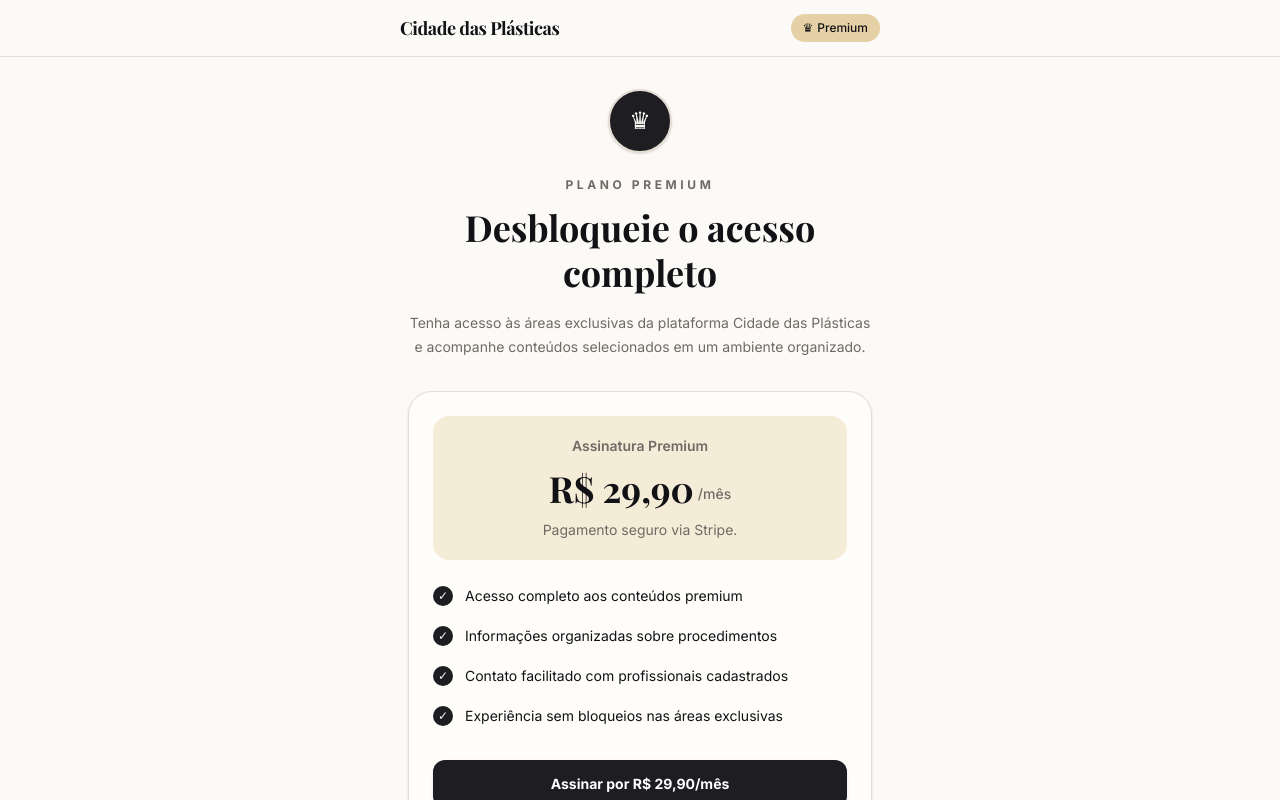
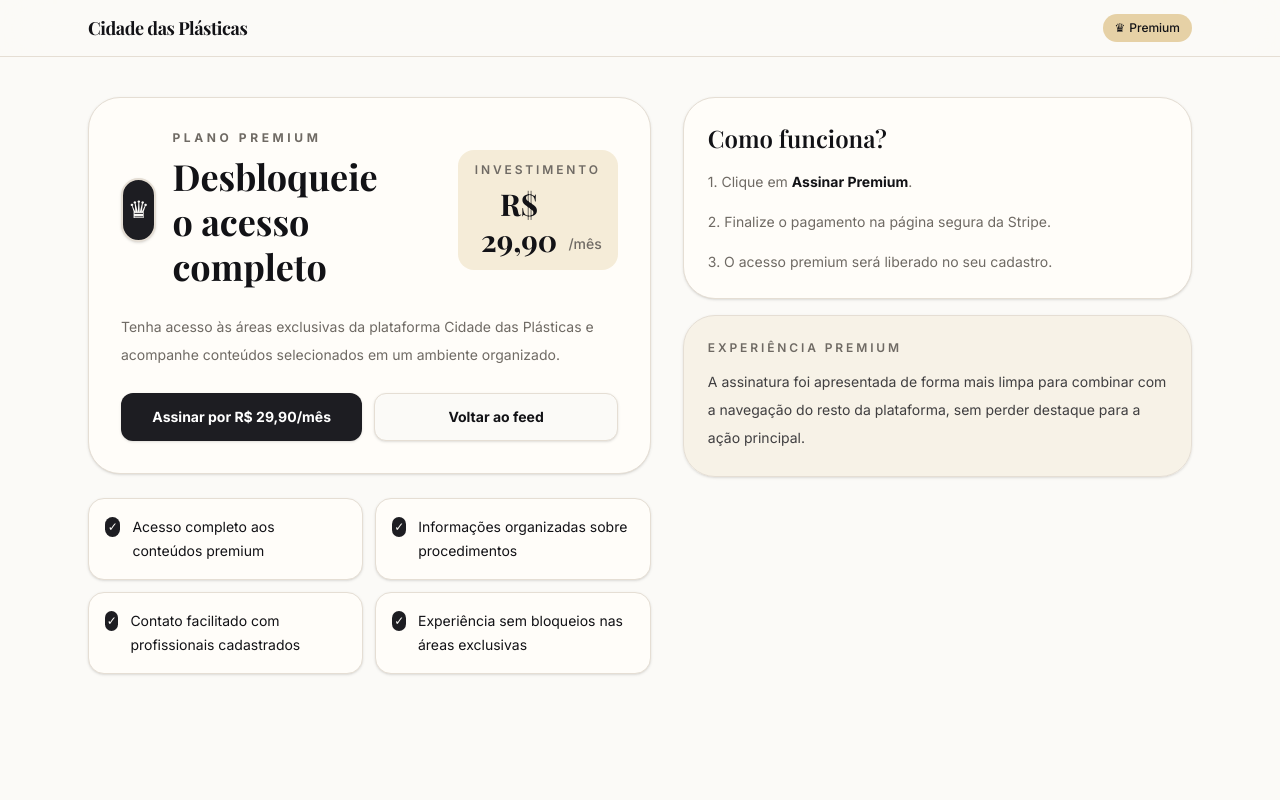
Before and after one commit to LeandroSatsuki/Uba-Cidade-Das-Plasticas, a Next.js app: page /premium in a window 1280 px wide. Shown: the top 800 px of the page. Built offline with nearby package versions, Linux system fonts and the light colour scheme.

Commit message:
feat: improve remaining desktop landing pages

```diff
--- a/src/app/premium/page.tsx
+++ b/src/app/premium/page.tsx
@@ -16,7 +16,7 @@
   return (
     <main className="min-h-screen bg-background text-foreground">
       <header className="sticky top-0 z-50 border-b border-border bg-background/90 backdrop-blur-xl">
-        <div className="mx-auto flex h-14 max-w-lg items-center justify-between px-4">
+        <div className="mx-auto flex h-14 max-w-6xl items-center justify-between px-4 lg:px-6">
           <Link href="/feed" className="font-heading text-lg font-bold tracking-tight">
             Cidade das Plásticas
           </Link>
@@ -31,77 +31,85 @@
         </div>
       </header>
 
-      <section className="mx-auto max-w-lg px-6 pb-24 pt-8">
-        <div className="mb-8 text-center">
-          <div className="mx-auto mb-6 flex h-16 w-16 items-center justify-center rounded-full border-2 border-border bg-primary text-primary-foreground shadow-sm">
+      <section className="mx-auto max-w-6xl px-4 pb-24 pt-8 lg:px-6 lg:pb-12 lg:pt-10">
+        <div className="grid gap-8 lg:grid-cols-[minmax(0,1.05fr)_minmax(320px,0.95fr)]">
+          <div className="space-y-6">
+            <div className="rounded-[2rem] border border-border bg-card p-6 shadow-sm lg:p-8">
+              <div className="mb-6 flex flex-col gap-4 sm:flex-row sm:items-center sm:justify-between">
+                <div className="flex items-center gap-4">
+                  <div className="flex h-16 w-16 items-center justify-center rounded-full border-2 border-border bg-primary text-primary-foreground shadow-sm">
                     <span className="text-2xl" aria-hidden="true">
                       ♛
                     </span>
                   </div>
 
+                  <div>
                     <p className="text-xs font-bold uppercase tracking-[0.3em] text-muted-foreground">
                       Plano Premium
                     </p>
-
-          <h1 className="mt-3 font-heading text-4xl font-bold leading-tight">
+                    <h1 className="mt-2 font-heading text-4xl font-bold leading-tight text-balance">
                       Desbloqueie o acesso completo
                     </h1>
-
-          <p className="mt-4 text-sm leading-6 text-muted-foreground">
-            Tenha acesso às áreas exclusivas da plataforma Cidade das Plásticas
-            e acompanhe conteúdos selecionados em um ambiente organizado.
-          </p>
+                  </div>
                 </div>
 
-        <div className="rounded-3xl border border-border bg-card p-6 shadow-sm">
-          <div className="rounded-2xl bg-accent/40 p-5 text-center">
-            <p className="text-sm font-semibold text-muted-foreground">
-              Assinatura Premium
+                <div className="rounded-2xl bg-accent/40 px-4 py-3 text-center sm:min-w-40">
+                  <p className="text-xs font-semibold uppercase tracking-[0.24em] text-muted-foreground">
+                    Investimento
                   </p>
-
-            <div className="mt-3 flex items-end justify-center gap-1">
-              <span className="font-heading text-4xl font-bold">
+                  <div className="mt-2 flex items-end justify-center gap-1">
+                    <span className="font-heading text-3xl font-bold">
                       {PREMIUM_PRICE}
                     </span>
                     <span className="pb-1 text-sm font-medium text-muted-foreground">
                       {PREMIUM_PERIOD}
                     </span>
                   </div>
-
-            <p className="mt-3 text-sm text-muted-foreground">
-              Pagamento seguro via Stripe.
-            </p>
+                </div>
               </div>
 
-          <div className="mt-6 space-y-4">
+              <p className="max-w-2xl text-sm leading-7 text-muted-foreground">
+                Tenha acesso às áreas exclusivas da plataforma Cidade das Plásticas
+                e acompanhe conteúdos selecionados em um ambiente organizado.
+              </p>
+
+              <div className="mt-6 flex flex-col gap-3 sm:flex-row">
+                <a
+                  href={STRIPE_PAYMENT_LINK}
+                  target="_blank"
+                  rel="noreferrer"
+                  className="flex h-12 items-center justify-center rounded-xl bg-primary px-4 text-sm font-bold !text-white shadow-sm transition hover:opacity-90 sm:flex-1"
+                >
+                  Assinar por {PREMIUM_PRICE}
+                  {PREMIUM_PERIOD}
+                </a>
+
+                <Link
+                  href="/feed"
+                  className="flex h-12 items-center justify-center rounded-xl border border-border bg-background px-4 text-sm font-bold shadow-sm transition hover:bg-muted sm:flex-1"
+                >
+                  Voltar ao feed
+                </Link>
+              </div>
+            </div>
+
+            <div className="grid gap-3 sm:grid-cols-2">
               {benefits.map((benefit) => (
-              <div key={benefit} className="flex items-start gap-3">
+                <div key={benefit} className="rounded-2xl border border-border bg-card p-4 shadow-sm">
+                  <div className="flex items-start gap-3">
                     <span className="mt-0.5 flex h-5 w-5 items-center justify-center rounded-full bg-primary text-xs text-primary-foreground">
                       ✓
                     </span>
                     <p className="text-sm leading-6">{benefit}</p>
                   </div>
+                </div>
               ))}
             </div>
-
-          <a
-            href={STRIPE_PAYMENT_LINK}
-            target="_blank"
-            rel="noreferrer"
-            className="mt-8 flex h-12 w-full items-center justify-center rounded-xl bg-primary px-4 text-sm font-bold !text-white shadow-sm transition hover:opacity-90"
-          >
-            Assinar por {PREMIUM_PRICE}
-            {PREMIUM_PERIOD}
-          </a>
-
-          <p className="mt-4 text-center text-xs leading-5 text-muted-foreground">
-            Após o pagamento, seu acesso será vinculado ao cadastro usado na
-            plataforma.
-          </p>
           </div>
 
-        <div className="mt-6 rounded-2xl border border-border bg-card p-5">
-          <h2 className="font-heading text-xl font-semibold">
+          <aside className="space-y-4 lg:sticky lg:top-24 lg:self-start">
+            <div className="rounded-[2rem] border border-border bg-card p-6 shadow-sm">
+              <h2 className="font-heading text-2xl font-semibold">
                 Como funciona?
               </h2>
 
@@ -117,6 +125,19 @@
                 </p>
               </div>
             </div>
+
+            <div className="rounded-[2rem] border border-border bg-accent/20 p-6 shadow-sm">
+              <p className="text-xs font-semibold uppercase tracking-[0.24em] text-muted-foreground">
+                Experiência premium
+              </p>
+              <p className="mt-3 text-sm leading-7 text-foreground/80">
+                A assinatura foi apresentada de forma mais limpa para combinar com
+                a navegação do resto da plataforma, sem perder destaque para a ação
+                principal.
+              </p>
+            </div>
+          </aside>
+        </div>
       </section>
 
       <BottomNav />
--- a/src/components/educational-guide.tsx
+++ b/src/components/educational-guide.tsx
@@ -216,7 +216,7 @@
   return (
     <main className="min-h-screen bg-background text-foreground">
       <header className="sticky top-0 z-30 border-b border-[#ece7de] bg-[#fbfaf7]/95 backdrop-blur-xl">
-        <div className="mx-auto flex h-14 max-w-[480px] items-center justify-between px-4">
+        <div className="mx-auto flex h-14 max-w-6xl items-center justify-between px-4 lg:px-6">
           <Link href="/" className="font-heading text-[1.05rem] font-bold tracking-tight text-[#16161a]">
             Cidade das Plásticas
           </Link>
@@ -231,16 +231,45 @@
         </div>
       </header>
 
-      <section className="mx-auto max-w-[480px] px-4 pb-24 pt-6">
-        <div className="mb-8">
-          <h1 className="font-heading text-4xl font-bold leading-[1.05] text-[#17171c]">
-            Guia Educativo
+      <section className="mx-auto max-w-6xl px-4 pb-24 pt-6 lg:px-6 lg:pb-12 lg:pt-8">
+        <div className="grid gap-8 lg:grid-cols-[320px_minmax(0,1fr)]">
+          <aside className="space-y-4 lg:sticky lg:top-24 lg:self-start">
+            <div className="rounded-3xl border border-[#e1ddd5] bg-white p-6 shadow-sm">
+              <p className="text-xs font-semibold uppercase tracking-[0.3em] text-[#8b8b97]">
+                Guia educativo
+              </p>
+              <h1 className="mt-3 font-heading text-4xl font-bold leading-[1.05] text-[#17171c]">
+                Conteúdo claro para decidir com segurança.
               </h1>
-          <p className="mt-3 max-w-[30rem] text-[1.02rem] leading-7 text-[#767683]">
+              <p className="mt-4 text-[1.02rem] leading-7 text-[#767683]">
                 Tudo o que você precisa saber sobre cirurgia plástica, do preparo à
                 recuperação.
               </p>
+
+              <div className="mt-6 space-y-3">
+                <div className="rounded-2xl bg-[#fbfaf7] px-4 py-3 text-sm leading-6 text-[#47474f]">
+                  Revisão simples de dúvidas frequentes e orientações práticas.
                 </div>
+                <div className="rounded-2xl bg-[#fbfaf7] px-4 py-3 text-sm leading-6 text-[#47474f]">
+                  Estrutura pensada para leitura rápida no mobile e mais rica no desktop.
+                </div>
+                <div className="rounded-2xl bg-[#fbfaf7] px-4 py-3 text-sm leading-6 text-[#47474f]">
+                  Acesso premium destacado para quem quer navegar com mais profundidade.
+                </div>
+              </div>
+            </div>
+
+            <div className="rounded-3xl border border-[#e1ddd5] bg-[#f8f4ed] p-6 shadow-sm">
+              <p className="text-xs font-semibold uppercase tracking-[0.3em] text-[#8b8b97]">
+                Destaques rápidos
+              </p>
+              <div className="mt-4 space-y-3 text-sm leading-6 text-[#47474f]">
+                <p>• Certificação e critérios básicos de escolha.</p>
+                <p>• Perguntas essenciais antes da cirurgia.</p>
+                <p>• Preparo, recuperação e pós-operatório.</p>
+              </div>
+            </div>
+          </aside>
 
           <div className="space-y-3">
             {sections.map((section) => (
@@ -260,6 +289,7 @@
               </details>
             ))}
           </div>
+        </div>
       </section>
 
       <BottomNav />
--- a/src/components/home-landing.tsx
+++ b/src/components/home-landing.tsx
@@ -5,7 +5,7 @@
   return (
     <main className="min-h-screen bg-background text-foreground">
       <header className="sticky top-0 z-50 border-b border-border bg-background/90 backdrop-blur-xl">
-        <div className="mx-auto flex h-14 max-w-lg items-center justify-between px-4">
+        <div className="mx-auto flex h-14 max-w-6xl items-center justify-between px-4 lg:px-6">
           <Link href="/" className="font-heading text-lg font-bold tracking-tight">
             Cidade das Plásticas
           </Link>
@@ -20,33 +20,66 @@
         </div>
       </header>
 
-      <section className="mx-auto flex min-h-[calc(100vh-3.5rem)] max-w-lg flex-col px-6 pb-24 pt-10">
-        <div className="flex flex-1 flex-col justify-center">
-          <div className="mb-8 flex justify-center">
+      <section className="mx-auto min-h-[calc(100vh-3.5rem)] max-w-6xl px-4 pb-24 pt-8 lg:px-6 lg:pb-10 lg:pt-12">
+        <div className="grid items-center gap-8 lg:grid-cols-[minmax(0,1.06fr)_minmax(320px,0.94fr)]">
+          <div className="space-y-8">
+            <div className="space-y-6 text-center lg:text-left">
+              <div className="flex justify-center lg:justify-start">
                 <div className="flex h-20 w-20 items-center justify-center rounded-full border-2 border-border bg-primary text-primary-foreground shadow-sm">
                   <span className="font-heading text-lg font-bold">UBÁ</span>
                 </div>
               </div>
 
-          <div className="text-center">
+              <div className="space-y-4">
                 <p className="text-xs font-bold uppercase tracking-[0.3em] text-muted-foreground">
-              Plataforma Premium
+                  Plataforma premium
                 </p>
 
-            <h1 className="mt-4 font-heading text-4xl font-bold leading-tight">
+                <h1 className="font-heading text-4xl font-bold leading-tight text-balance sm:text-5xl lg:text-6xl">
                   Cidade das Plásticas
                 </h1>
 
-            <p className="mt-4 text-sm leading-6 text-muted-foreground">
+                <p className="mx-auto max-w-2xl text-sm leading-7 text-muted-foreground lg:mx-0 lg:text-[0.98rem]">
                   Uma plataforma centralizando informações, conteúdos e perfis de
-              profissionais da área de cirurgia plástica e estética em Ubá.
+                  profissionais da área de cirurgia plástica e estética em Ubá —
+                  com navegação mais limpa, moderna e organizada.
+                </p>
+              </div>
+            </div>
+
+            <div className="grid gap-3 sm:grid-cols-3">
+              <div className="rounded-2xl border border-border bg-card p-4 shadow-sm">
+                <p className="text-xs font-semibold uppercase tracking-[0.24em] text-muted-foreground">
+                  Conteúdos
+                </p>
+                <p className="mt-2 text-sm leading-6 text-foreground/80">
+                  Informações selecionadas para orientar a jornada do paciente.
                 </p>
               </div>
 
-          <div className="mt-9 space-y-3">
+              <div className="rounded-2xl border border-border bg-card p-4 shadow-sm">
+                <p className="text-xs font-semibold uppercase tracking-[0.24em] text-muted-foreground">
+                  Profissionais
+                </p>
+                <p className="mt-2 text-sm leading-6 text-foreground/80">
+                  Perfis organizados, com acesso rápido ao contato.
+                </p>
+              </div>
+
+              <div className="rounded-2xl border border-border bg-card p-4 shadow-sm">
+                <p className="text-xs font-semibold uppercase tracking-[0.24em] text-muted-foreground">
+                  Premium
+                </p>
+                <p className="mt-2 text-sm leading-6 text-foreground/80">
+                  Áreas exclusivas e experiência aprimorada para assinantes.
+                </p>
+              </div>
+            </div>
+
+            <div className="flex flex-col gap-3 sm:flex-row">
               <Link
                 href="/login"
-              className="flex h-12 w-full items-center justify-center rounded-xl bg-primary px-4 text-sm font-bold text-primary-foreground shadow-sm transition hover:opacity-90"
+                className="flex h-12 items-center justify-center rounded-xl bg-primary px-4 text-sm font-bold text-primary-foreground shadow-sm transition hover:opacity-90 sm:flex-1"
                 style={{ color: "#fff" }}
               >
                 Criar conta grátis
@@ -54,30 +87,72 @@
 
               <Link
                 href="/feed"
-              className="flex h-12 w-full items-center justify-center rounded-xl border border-border bg-card px-4 text-sm font-bold shadow-sm transition hover:bg-muted"
+                className="flex h-12 items-center justify-center rounded-xl border border-border bg-card px-4 text-sm font-bold shadow-sm transition hover:bg-muted sm:flex-1"
               >
                 Ver conteúdos do feed
               </Link>
 
               <Link
                 href="/premium"
-              className="flex h-12 w-full items-center justify-center rounded-xl bg-accent px-4 text-sm font-bold text-accent-foreground shadow-sm transition hover:opacity-90"
+                className="flex h-12 items-center justify-center rounded-xl bg-accent px-4 text-sm font-bold text-accent-foreground shadow-sm transition hover:opacity-90 sm:flex-1"
               >
                 Conhecer Premium
               </Link>
             </div>
+          </div>
 
-          <div className="mt-8 rounded-2xl border border-border bg-card p-5 shadow-sm">
-            <h2 className="font-heading text-xl font-semibold">
+          <aside className="space-y-4 lg:sticky lg:top-24 lg:self-start">
+            <div className="overflow-hidden rounded-[2rem] border border-border bg-card p-6 shadow-sm">
+              <div className="flex items-center justify-between gap-4">
+                <div>
+                  <p className="text-xs font-semibold uppercase tracking-[0.24em] text-muted-foreground">
                     O que você encontra aqui?
+                  </p>
+                  <h2 className="mt-2 font-heading text-2xl font-semibold">
+                    Uma vitrine mais organizada
                   </h2>
+                </div>
+                <span className="rounded-full bg-primary/10 px-3 py-1 text-[10px] font-semibold uppercase tracking-[0.24em] text-primary">
+                  Novo
+                </span>
+              </div>
 
-            <div className="mt-4 space-y-3 text-sm leading-6 text-muted-foreground">
+              <div className="mt-6 space-y-3 text-sm leading-6 text-muted-foreground">
                 <p>• Conteúdos organizados sobre procedimentos.</p>
                 <p>• Perfis de profissionais cadastrados.</p>
                 <p>• Acesso premium para áreas exclusivas.</p>
               </div>
             </div>
+
+            <div className="grid gap-3 sm:grid-cols-3 lg:grid-cols-1">
+              <div className="rounded-2xl border border-border bg-background p-4">
+                <p className="text-[0.7rem] font-semibold uppercase tracking-[0.24em] text-muted-foreground">
+                  Feed
+                </p>
+                <p className="mt-2 text-sm leading-6 text-foreground/80">
+                  Publicações e destaques em uma leitura mais confortável.
+                </p>
+              </div>
+
+              <div className="rounded-2xl border border-border bg-background p-4">
+                <p className="text-[0.7rem] font-semibold uppercase tracking-[0.24em] text-muted-foreground">
+                  Guia
+                </p>
+                <p className="mt-2 text-sm leading-6 text-foreground/80">
+                  Conteúdo educativo para orientar decisões com mais clareza.
+                </p>
+              </div>
+
+              <div className="rounded-2xl border border-border bg-background p-4">
+                <p className="text-[0.7rem] font-semibold uppercase tracking-[0.24em] text-muted-foreground">
+                  Segurança
+                </p>
+                <p className="mt-2 text-sm leading-6 text-foreground/80">
+                  Acesso protegido e navegação consistente entre as telas.
+                </p>
+              </div>
+            </div>
+          </aside>
         </div>
       </section>
 
```
Lines whose indentation alone changed are shown as unchanged.
